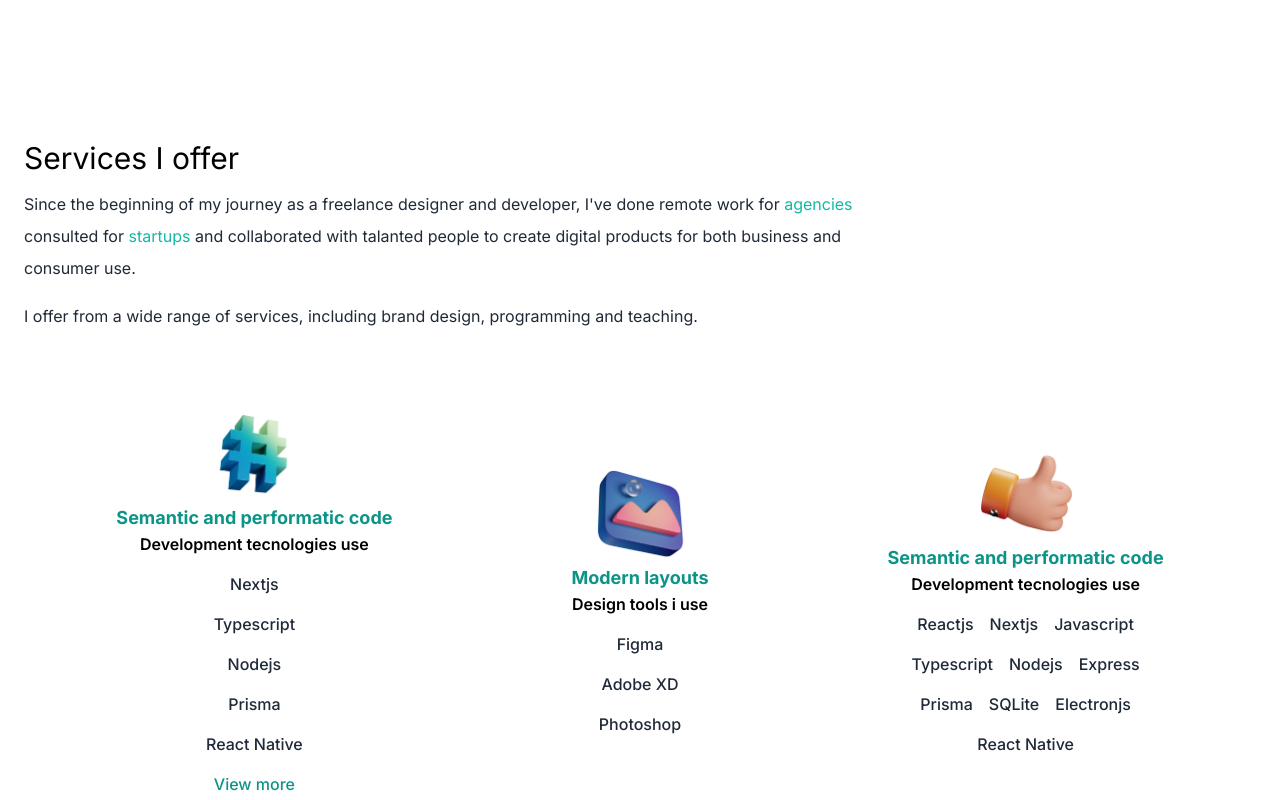
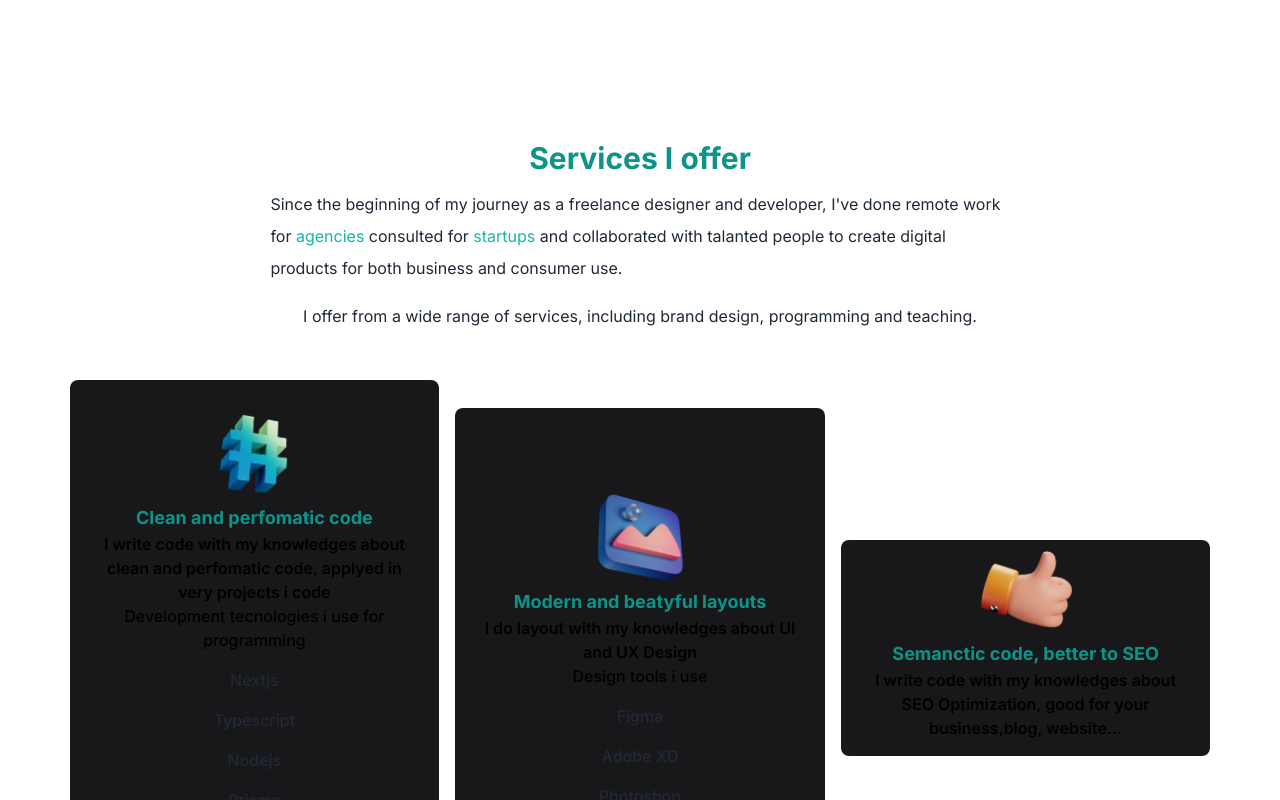
Before and after one commit to nioritos/portifolio-nextjs, a Next.js app: page / in a window 1280 px wide. Shown: the part 560-1360 px from the top of the page. Built offline with nearby package versions, Linux system fonts and the light colour scheme.

Commit message:
final version of services section, it will be upgrade

```diff
--- a/pages/_app.js
+++ b/pages/_app.js
@@ -1,6 +1,5 @@
 import '../styles/globals.css'
 import '../styles/index.css'
-
 function MyApp({ Component, pageProps }) {
   return <Component {...pageProps} />
 }
--- a/pages/index.js
+++ b/pages/index.js
@@ -23,8 +23,8 @@ export default function Home() {
       <header className='flex w-full h-16 justify-between items-center'>
         <h1 className=' dark:text-white text-black font-bold text-xl' id='logo'>nioritos</h1>
         <ul className='flex gap-4 justify-center items-center'>
-          <li><BsFillMoonStarsFill size="24" className='hover:cursor-pointer' /></li>
-          <li className='bg-teal-500 rounded-lg py-2 px-4 duration-700 hover:bg-teal-600'><Link href="" className='text-gray-200'>Resume</Link></li>
+          <li><BsFillMoonStarsFill size="24" className='dark:fill-white hover:cursor-pointer' /></li>
+          <li className='bg-teal-500 rounded-lg py-2 px-4 duration-700 hover:bg-teal-600 hover:text-white text-gray-200'><Link href="">Resume</Link></li>
         </ul>
       </header>
 
@@ -47,10 +47,10 @@ export default function Home() {
           </div>
         </section>
 
-        <section id="services" className='mt-60 flex justify-center items-center'>
-          <div className="flex-col md:justify-center md:items-center">
-            <div className=' flex-col mb-10 md:max-w-[70%] md:justify-center md:items-center'>
-              <h3 className="text-3xl py-1 dark:text-white ">Services I offer</h3>
+        <section id="services" className='mt-60 w-full flex justify-center items-center'>
+          <div className="flex flex-col w-full md:justify-center md:items-center">
+            <div className=' flex flex-col mb-10 md:max-w-[60%] md:justify-center md:items-center'>
+              <h3 className="text-3xl py-1 text-teal-600 font-bold">Services I offer</h3>
               <p className="text-md py-2 leading-8 text-gray-800 dark:text-gray-200">
                 Since the beginning of my journey as a freelance designer and
                 developer, I've done remote work for
@@ -65,27 +65,29 @@ export default function Home() {
               </p>
             </div>
 
-            <ul className='w-full flex flex-wrap gap-4 md:justify-center md:items-center'>
-              <li className='dark:bg-white flex flex-col justify-center items-center w-full h-112 dark:text-zinc-900 rounded-lg md:w-[30%]'>
-                <div className='p-6 flex flex-col justify-center items-center'>
+            <ul className='w-full  h-full flex flex-wrap gap-4 md:justify-center md:items-center'>
+              <li className=' bg-zinc-900 dark:bg-white flex flex-col justify-center items-center w-full h-112 dark:text-zinc-900 rounded-lg md:w-[30%]'>
+                <div className='p-6 flex flex-col justify-center items-center text-center'>
                   <Image src={code} width="100" height="100" />
-                  <h3 className='font-bold text-lg text-teal-600'>Semantic and performatic code</h3>
-                  <h4 className='font-semibold'>Development tecnologies use</h4>
+                  <h3 className='font-bold text-lg text-teal-600'>Clean and perfomatic code</h3>
+                  <h4 className='font-semibold '>I write code with my knowledges about clean and perfomatic code, applyed in very projects i code</h4>
+                  <h5 className='font-medium'>Development tecnologies i use for programming</h5>
                   <ul className='mt-4 text-gray-800 font-medium flex flex-col justify-center items-center max-w-[80%] gap-4'>
                     <li className=''>Nextjs</li>
                     <li className=''>Typescript</li>
                     <li className=''>Nodejs</li>
                     <li className=''>Prisma</li>
                     <li className=''>React Native</li>
-                    <li><Link href="https://github.com/nioritos" className='text-teal-600'>View more</Link></li>
+                    <li><Link href="https://github.com/nioritos" className='text-teal-600 text-sm'>View more</Link></li>
                   </ul>
                 </div>
               </li>
-              <li className='dark:bg-white flex flex-col justify-center items-center w-full h-112 dark:text-zinc-900 rounded-lg md:w-[30%]'>
-                <div className='p-6 flex flex-col justify-center items-center'>
+              <li className=' bg-zinc-900 dark:bg-white flex flex-col justify-center items-center w-full h-112 dark:text-zinc-900 rounded-lg md:w-[30%]'>
+                <div className='px-6 py-20 flex flex-col justify-center items-center text-center'>
                   <Image src={design} width="100" height="100" />
-                  <h3 className='font-bold text-lg text-teal-600'>Modern layouts</h3>
-                  <h4 className='font-semibold'>Design tools i use</h4>
+                  <h3 className='font-bold text-lg text-teal-600'>Modern and beatyful layouts</h3>
+                  <h4 className='font-semibold'>I do layout with my knowledges about UI and UX Design</h4>
+                  <h5 className='font-medium'>Design tools i use</h5>
                   <ul className='mt-4 text-gray-800 font-medium flex flex-col justify-center items-center max-w-[80%] gap-4'>
                     <li>Figma</li>
                     <li>Adobe XD</li>
@@ -93,22 +95,13 @@ export default function Home() {
                   </ul>
                 </div>
               </li>
-              <li className='dark:bg-white flex flex-col justify-center items-center h-112 dark:text-zinc-900 rounded-lg md:w-[30%]'>
-                <div className='p-6 flex flex-col justify-center items-center'>
+              <li className=' bg-zinc-900 dark:bg-white flex flex-col justify-center items-center w-full h-112 dark:text-zinc-900 rounded-lg md:w-[30%]'>
+                <div className='px-6 py- flex flex-col justify-center items-center'>
                   <Image src={consulting} width="100" height="100" />
-                  <h3 className='font-bold text-lg text-teal-600'>Semantic and performatic code</h3>
-                  <h4 className='font-semibold'>Development tecnologies use</h4>
+                  <h3 className='font-bold text-lg text-teal-600'>Semanctic code, better to SEO</h3>
+                  <h4 className='font-semibold text-center'>I write code with my knowledges about SEO Optimization, good for your business,blog, website...</h4>
                   <ul className='mt-4 text-gray-800 font-medium flex flex-wrap justify-center items-center max-w-[80%] gap-4'>
-                    <li className=''>Reactjs</li>
-                    <li className=''>Nextjs</li>
-                    <li className=''>Javascript</li>
-                    <li className=''>Typescript</li>
-                    <li className=''>Nodejs</li>
-                    <li className=''>Express</li>
-                    <li className=''>Prisma</li>
-                    <li className=''>SQLite</li>
-                    <li className=''>Electronjs</li>
-                    <li className=''>React Native</li>
+
                   </ul>
                 </div>
               </li>
@@ -116,6 +109,8 @@ export default function Home() {
             </ul>
           </div>
         </section>
+
+        <section id="project" className='mt-60 w-full flex justify-center items-center'></section>
       </main>
     </div>
   )
```
